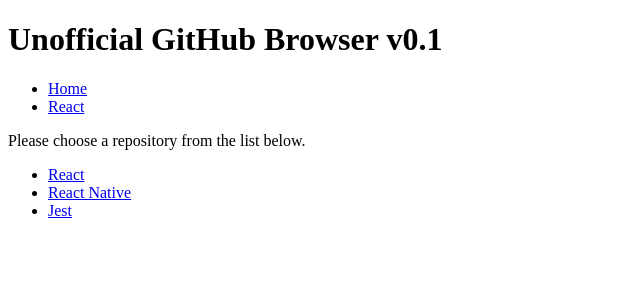
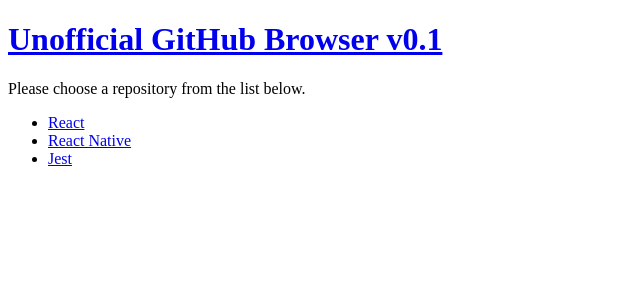
Before and after one commit to CPerill/hwr, a React app: page / in a window 1280 px wide. Shown: the top 300 px of the page, without its empty margins (0-640 px from the left). Built offline with nearby package versions, Linux system fonts and the light colour scheme; the HTML template or start-up script is replaced by a standard one.

Commit message:
Added App

```diff
--- a/src/pages/App.js
+++ b/src/pages/App.js
@@ -1,24 +1,11 @@
 import React from 'react';
 import { Link } from 'react-router-dom';
-
-const Header = () => (
-	<header>
-		<nav>
-			<ul>
-				<li><Link to='/'>Home</Link></li>
-				<li><Link to='/detail/:repo'>React</Link></li>
-			</ul>
-		</nav>
-	</header>
-)
 
 class App extends React.Component {
     render() {
         return (
             <div>
-                <h1>Unofficial GitHub Browser v0.1</h1>
-                <Header />
-
+                <h1><Link to='/'>Unofficial GitHub Browser v0.1</Link></h1>
             </div>
         );
     }
```
